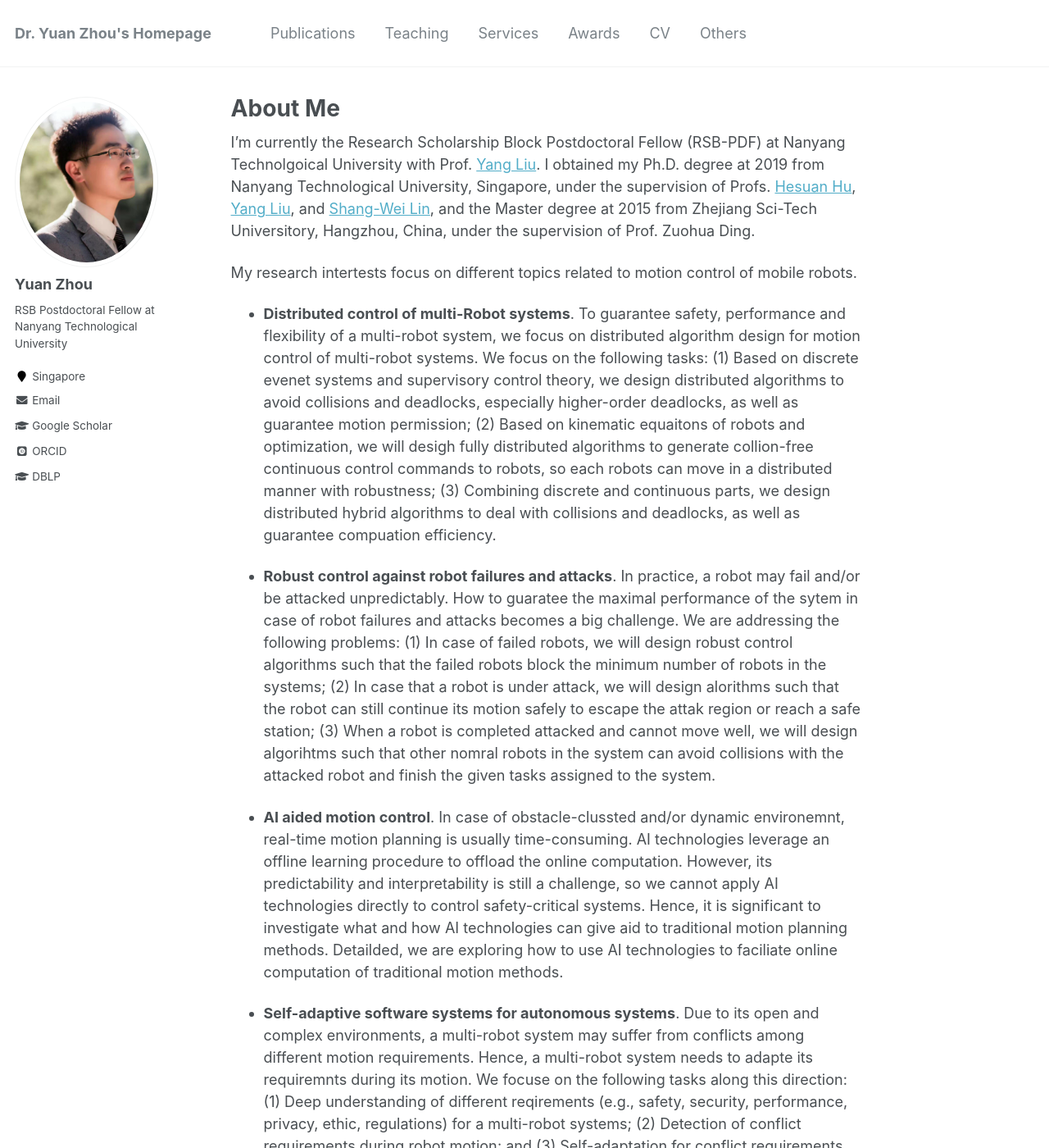
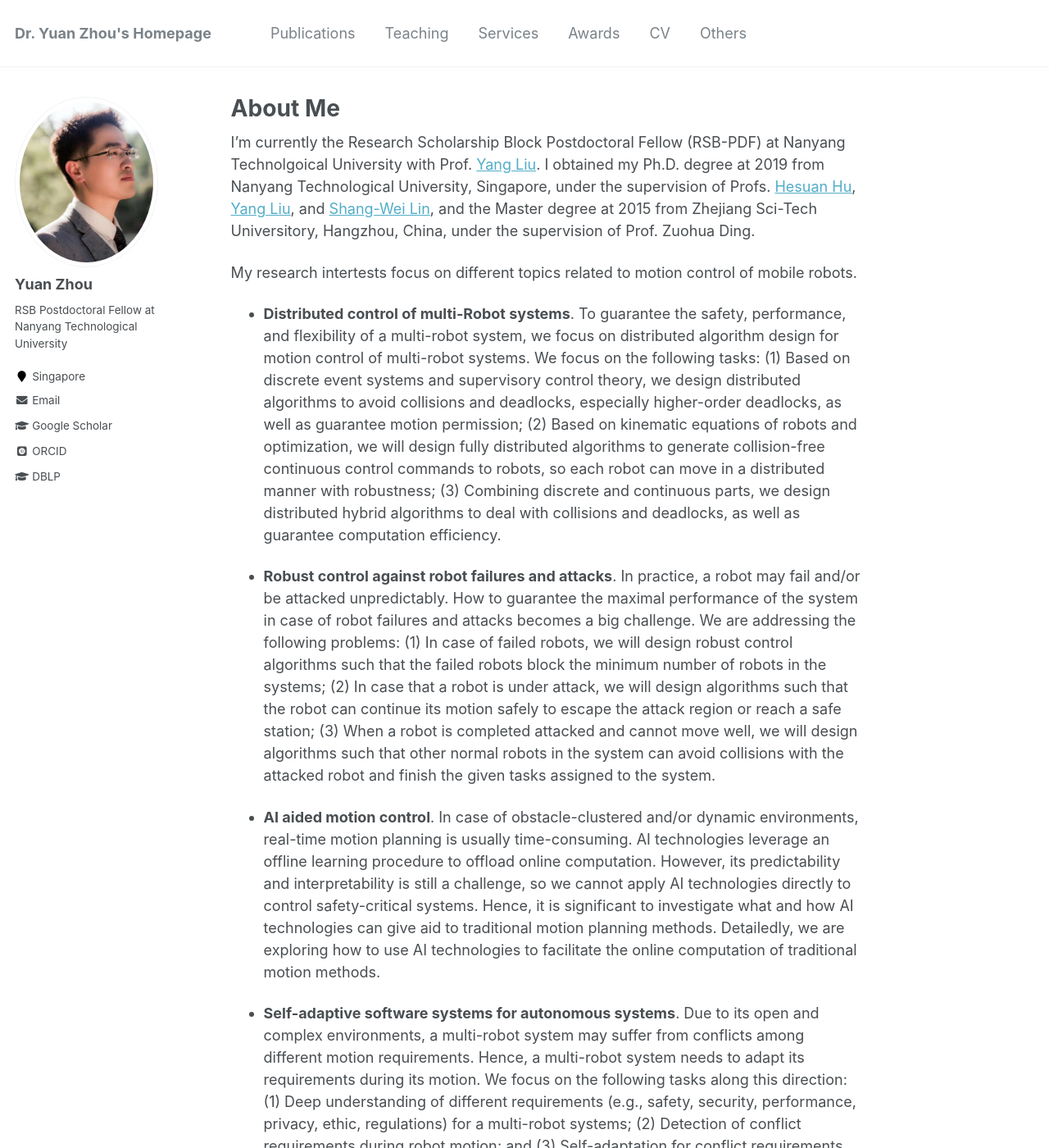
Before and after one commit to yuanzhou-yzhou/yuanzhou-yzhou.github.io, a Jekyll site: the page built from _pages/about.md, in a window 1280 px wide and 1400 px high. Shown: the whole window at 82% size. Built offline with Jekyll 4.4.1, drawn with Linux system fonts in a browser that asks for light colours; some web fonts are replaced; comment, search, counter and statistics services are not loaded; some of the changed text lies outside the part shown.

Commit message:
Update about.md

```diff
--- a/_pages/about.md
+++ b/_pages/about.md
@@ -15,19 +15,19 @@ the Master degree at 2015 from Zhejiang Sci-Tech Universitory, Hangzhou, China,
 My research intertests focus on different topics related to motion control of mobile robots.
 
 - **Distributed control of multi-Robot systems**.
-To guarantee safety, performance and flexibility of a multi-robot system, we focus on distributed algorithm design for motion control of multi-robot systems. We focus on the following tasks: (1) Based on discrete evenet systems and supervisory control theory, we  design distributed algorithms to avoid collisions and deadlocks, especially higher-order deadlocks, as well as guarantee motion permission; (2) Based on kinematic equaitons of robots and optimization, we will desigh fully distributed algorithms to generate collion-free continuous control commands to robots, so each robots can move in a distributed manner with robustness; (3) Combining discrete and continuous parts, we design distributed hybrid algorithms to deal with collisions and deadlocks, as well as guarantee compuation efficiency.
+To guarantee the safety, performance, and flexibility of a multi-robot system, we focus on distributed algorithm design for motion control of multi-robot systems. We focus on the following tasks: (1) Based on discrete event systems and supervisory control theory, we design distributed algorithms to avoid collisions and deadlocks, especially higher-order deadlocks, as well as guarantee motion permission; (2) Based on kinematic equations of robots and optimization, we will design fully distributed algorithms to generate collision-free continuous control commands to robots, so each robot can move in a distributed manner with robustness; (3) Combining discrete and continuous parts, we design distributed hybrid algorithms to deal with collisions and deadlocks, as well as guarantee computation efficiency.
 
 - **Robust control against robot failures and attacks**.
-In practice, a robot may fail and/or be attacked unpredictably. How to guaratee the maximal performance of the sytem in case of robot failures and attacks becomes a big challenge. We are addressing the following problems: (1) In case of failed robots, we will design robust control algorithms such that the failed robots block the minimum number of robots in the systems; (2) In case that a robot is under attack, we will design alorithms such that the robot can still continue its motion safely to escape the attak region or reach a safe station; (3) When a robot is completed attacked and cannot move well, we will design algorihtms such that other nomral robots in the system can avoid collisions with the attacked robot and finish the given tasks assigned to the system.
+In practice, a robot may fail and/or be attacked unpredictably. How to guarantee the maximal performance of the system in case of robot failures and attacks becomes a big challenge. We are addressing the following problems: (1) In case of failed robots, we will design robust control algorithms such that the failed robots block the minimum number of robots in the systems; (2) In case that a robot is under attack, we will design algorithms such that the robot can continue its motion safely to escape the attack region or reach a safe station; (3) When a robot is completed attacked and cannot move well, we will design algorithms such that other normal robots in the system can avoid collisions with the attacked robot and finish the given tasks assigned to the system.
 
 - **AI aided motion control**.
-In case of obstacle-clussted and/or dynamic environemnt, real-time motion planning is usually time-consuming. AI technologies leverage an offline learning procedure to offload the online computation. However, its predictability and  interpretability is still a challenge, so we cannot apply AI technologies directly to control safety-critical systems. Hence, it is significant to investigate what and how AI technologies can give aid to traditional motion planning methods. Detailded, we are exploring how to use AI technologies to faciliate online computation of traditional motion methods.
+In case of obstacle-clustered and/or dynamic environments, real-time motion planning is usually time-consuming. AI technologies leverage an offline learning procedure to offload online computation. However, its predictability and interpretability is still a challenge, so we cannot apply AI technologies directly to control safety-critical systems. Hence, it is significant to investigate what and how AI technologies can give aid to traditional motion planning methods. Detailedly, we are exploring how to use AI technologies to facilitate the online computation of traditional motion methods.
 
 - **Self-adaptive software systems for autonomous systems**.
-Due to its open and complex environments, a multi-robot system may suffer from conflicts among different motion requirements. Hence, a multi-robot system needs to adapte its requiremnts during its motion. We focuse on the following tasks along this direction: (1) Deep understanding of different reqirements (e.g., safety, security, performance, privacy, ethic, regulations) for a multi-robot systems; (2) Detection of conflict requirements during robot motion; and (3) Self-adaptation for conflict requirements.
+Due to its open and complex environments, a multi-robot system may suffer from conflicts among different motion requirements. Hence, a multi-robot system needs to adapt its requirements during its motion. We focus on the following tasks along this direction: (1) Deep understanding of different requirements (e.g., safety, security, performance, privacy, ethic, regulations) for a multi-robot systems; (2) Detection of conflict requirements during robot motion; and (3) Self-adaptation for conflict requirements.
 
 - **Autonomous vehicles security**.
-Current autonomous vehicles are equipped numerous sensors to guarantee their safety, which bring broad attack surface. How to design a secure architecture for autonomous vehicles become critical. Focusing on the control softeware systems of autonomous vehicles, we apply isolation and self-adaptation technolgoies to design secure architectures.
+Current autonomous vehicles are equipped with numerous sensors to guarantee their safety, which brings a broad attack surface. How to design a secure architecture for autonomous vehicles become critical. Focusing on the control software systems of autonomous vehicles, we apply isolation and self-adaptation technologies to design secure architectures.
 
 
 Contact
```
